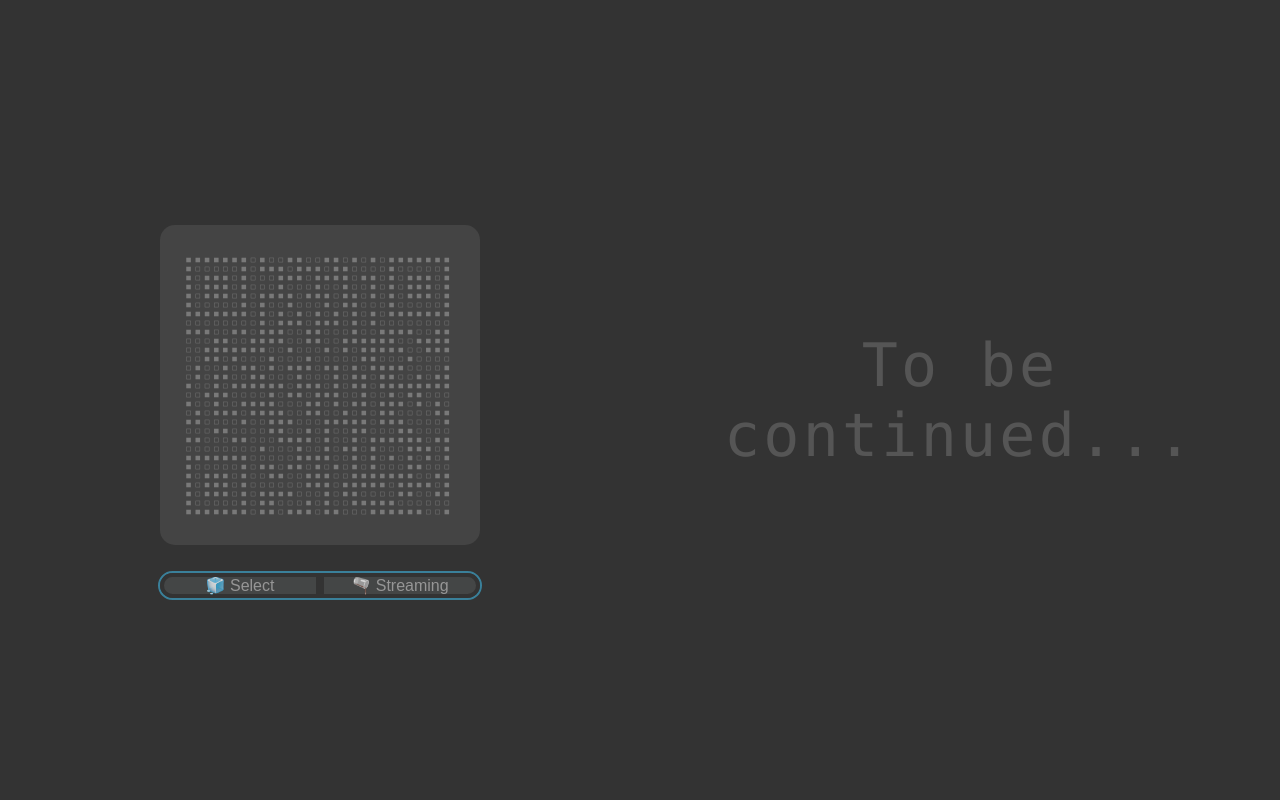
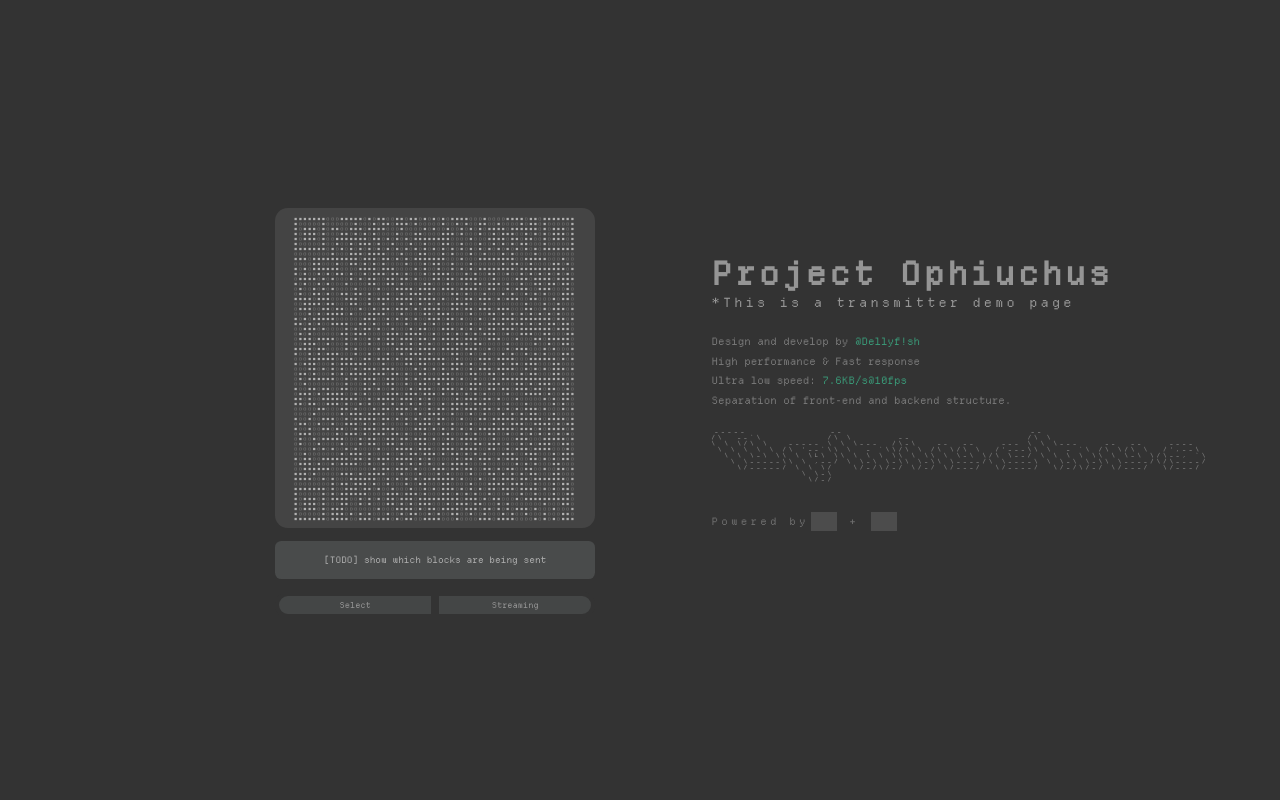
Before and after one commit to Dafeigy/Ophiuchus, a Flask app: template qrtrans-cli/templates/index.html in a window 1280 px wide. Run offline with Flask 3, Linux system fonts and the light colour scheme; the template is opened without the code that fills it, so the values that code supplies are empty; some libraries are stand-ins or nearby versions; grey boxes are pictures that could not be loaded.

Commit message:
<Update>: Flask frontend done.

```diff
--- a/qrtrans-cli/encoder.py
+++ b/qrtrans-cli/encoder.py
@@ -10,7 +10,7 @@ import sampler
 import qrcode
 
 qr = qrcode.QRCode(
-    version=3,
+    version=11,
     error_correction=qrcode.constants.ERROR_CORRECT_L,
     box_size=1,
     border=0,
--- a/qrtrans-cli/ftest.py
+++ b/qrtrans-cli/ftest.py
@@ -26,4 +26,4 @@ def main():
     return render_template("index.html")
 
 if __name__ == '__main__':
-    app.run()
+    app.run("192.168.137.1",5000, debug=True)
--- a/qrtrans-cli/static/css/style.css
+++ b/qrtrans-cli/static/css/style.css
@@ -1,6 +1,12 @@
+@font-face {
+    font-family: 'CustomFont';
+    src: url('/static/fonts/DepartureMono-Regular.woff2') format('truetype');
+}
+
 * {
     padding: 0;
     margin: 0;
+    font-family: "CustomFont";
 }
 
 body{
@@ -29,7 +35,7 @@ body{
 }
 
 #trans{
-    color: #797979;
+    color: #b1b1b1;
     font-size: 24px;
     letter-spacing: .2rem;
     display: flex;
@@ -38,10 +44,12 @@ body{
     height: 25vw;
     background-color: #444;
     /* align-items: center; */
-    border-radius: 15px;
+    border-radius: 1vw;
+
     /* text-align: center; */
     justify-content: center;
     flex-direction: column;
+    transition: all .3s linear;
     /* font-family: "Consolas", monospace */
 }
 
@@ -49,11 +57,13 @@ body{
     display: flex;
     /* align-items: center; */
     justify-content: center;
-    font-size: calc(0.6vw);
+
+    font-size: calc(0.3vw);
     font-family: "Consolas", monospace;
     margin: 0;
     /* padding: 1px; */
-    letter-spacing: calc(0.36vw);
+    letter-spacing: calc(0.18vw);
+    user-select: none;
     /* word-spacing: 2px; */
 }
 #upload{
@@ -69,7 +79,7 @@ body{
 }
 
 #control-pannel{
-    margin-top: 2vw;
+    margin-top: 1vw;
     display: flex;
     /* background-color: #444; */
     width: 25vw;
@@ -77,8 +87,8 @@ body{
     justify-content: center;
     align-items: center;
     /* border: none; */
-    border: #3a809a 2px solid;
-    border-radius: 20px;
+    /* border: #3a9a78 .05vw solid; */
+    border-radius: 0.5vw;
 }
 #control-pannel button{
     /* margin: auto; */
@@ -91,7 +101,7 @@ body{
     text-align: center;
     display: flex;
     border: 4px solid #343434;
-    font-size: 16px;
+    font-size: calc(.64vw);
     color: #afafaf;
     cursor: pointer;
     transition: all .3s linear;
@@ -108,7 +118,8 @@ body{
     align-self: center;
     align-items:center;
     justify-content: center;
-    width: 48vw;
+    width: 30vw;
+    height: 80vh;
     /* height: 80vh; */
     /* background-color: #343434; */
     /* border: solid 5px #888; */
@@ -119,16 +130,20 @@ body{
 }
 
 #TODO{
-    font-size: 60px;
-    text-align: center;
-    align-self: center;
-    color: #555;
+    /* width: 25vw; */
+    height: 25vw;
+    margin-top: 2vw;
+    font-size: calc(2.5vw);
+    text-align: left;
+    color: #959595;
+    font-family: "CustomFont";
 }
 
 
 
+
 #streaming:hover, #file-select:hover{
-    background-color: #3a809a;
+    background-color: #3a9a78;
     color: #fff;
 }
 
@@ -137,3 +152,89 @@ body{
     opacity: .5;
     color: #343434;
 }
+
+li{
+    font-size: .8vw;
+    letter-spacing: 0;
+    text-align: left;
+    margin-top: .5vw;
+    color: #797979;
+    List-style-type :none
+}
+
+a {
+    text-decoration: none;
+    color: #3a9a78;
+}
+
+a::after{
+    text-decoration: none;
+    color: #3a9a78;
+}
+
+ul{
+    margin-top: 2vw;
+}
+
+#notification{
+
+    font-size: 1vw;
+}
+
+#commercial{
+    text-align: center;
+    /* width: 25vw; */
+    font-size: .4vw;
+    color: #a1a1a1;
+    margin-top: 1vw;
+    align-content: center;
+    height: 6vw;
+    /* background-color: #5c5c5c; */
+}
+
+#avatar{
+    margin-top: 1vw;
+    display: flex;
+    justify-content: center;
+    align-items: center;
+    align-content: left;
+    flex-direction: row;
+    float: left;
+}
+#avatar{
+    font-size: .8vw;
+    /* background: #949494; */
+    opacity: 0.6;
+    /* color: #fff; */
+}
+img{
+    align-content: center;
+    height: 1.5vw;
+    margin: .2vw;
+    opacity: .4;
+    transition: all .2s linear;
+}
+
+img:hover{
+    opacity: 1;
+    scale: 1.1;
+}
+#trans:hover{
+    border: .05vw solid #3a9a78;
+    background-color: #98d5bf;
+    opacity: .6;
+    color: #3e3e3e;
+}
+
+#blocks{
+    width: 25vw;
+    height: 3vw;
+    background-color: #494b4b;
+    /* opacity: ; */
+    margin-top: 1vw;
+    font-size: calc(.7vw);
+    border-radius: .5vw;
+    text-align: center;
+    color: #afafaf;
+    align-content: center;
+}
--- a/qrtrans-cli/static/js/main.js
+++ b/qrtrans-cli/static/js/main.js
@@ -22,4 +22,4 @@ function allInOne(){
     })
 }
 
-setInterval(allInOne, 500)
+setInterval(allInOne, 20)
--- a/qrtrans-cli/templates/index.html
+++ b/qrtrans-cli/templates/index.html
@@ -16,18 +16,51 @@
                 </button>
 
             </div>
+            <div id="blocks">
+                [TODO] show which blocks are being sent
+            </div>
             <div id="control-pannel">
                 <button id="file-select">
-                    🧊 Select
+                     Select
                 </button>
                 <button id="streaming">
-                    🫗 Streaming
+                     Streaming
                 </button>
             </div>
+
         </div>
         <div id="right">
             <div id="TODO">
-                To be continued...
+                <b>Project Ophiuchus</b>
+                <div id="notification">*This is a transmitter demo page</div>
+
+                <ul>
+                    <li>Design and develop by <a href="https://github.com/Dafeigy/Ophiuchus">@Dellyf!sh</a></li>
+                    <li>High performance & Fast response</li>
+                    <li>Ultra low speed: <a href="">7.6KB/s@10fps</a></li>
+                    <li>Separation of front-end and backend structure.</li>
+                </ul>
+                <div id="commercial">
+                    <pre>
+_____             __                             __
+/\  __`\          /\ \       __                  /\ \
+\ \ \/\ \   _____ \ \ \___  /\_\   __  __    ___ \ \ \___    __  __    ____
+ \ \ \ \ \ /\ '__`\\ \  _ `\\/\ \ /\ \/\ \  /'___\\ \  _ `\ /\ \/\ \  /',__\
+  \ \ \_\ \\ \ \L\ \\ \ \ \ \\ \ \\ \ \_\ \/\ \__/ \ \ \ \ \\ \ \_\ \/\__, `\
+   \ \_____\\ \ ,__/ \ \_\ \_\\ \_\\ \____/\ \____\ \ \_\ \_\\ \____/\/\____/
+    \/_____/ \ \ \/   \/_/\/_/ \/_/ \/___/  \/____/  \/_/\/_/ \/___/  \/___/
+              \ \_\
+               \/_/
+                    </pre>
+
+                </div>
+                <div id="avatar">
+                    Powered by
+                    <a href="https://cn.vuejs.org/"><img src="https://pic.imgdb.cn/item/67373167d29ded1a8ca4b66b.png" alt=""></a>
+                    &nbsp+&nbsp
+                    <a href="https://fastapi.tiangolo.com/"><img src="https://pic.imgdb.cn/item/67372f44d29ded1a8ca27840.png" alt=""></a>
+
+                </div>
             </div>
 
         </div>
```
Also changed, not shown: qrtrans-cli/static/fonts/DepartureMono-Regular.woff2 (added).
